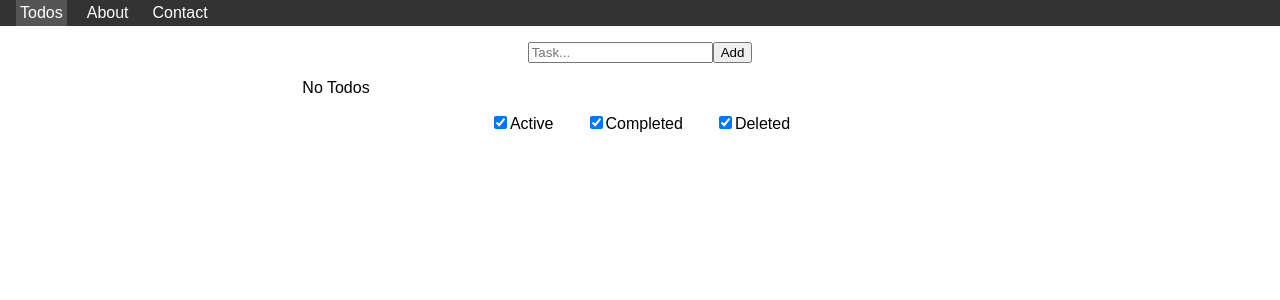
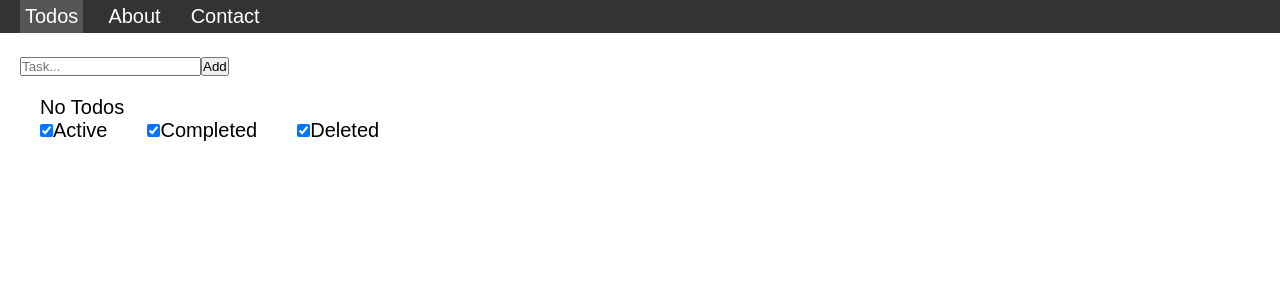
Before and after one commit to trmeade/to-do-react-app, a React (Vite) app: page / in a window 1280 px wide. Shown: the top 300 px of the page. Built offline with nearby package versions, Linux system fonts and the light colour scheme.

Commit message:
Tweaking styles

```diff
--- a/src/styles.css
+++ b/src/styles.css
@@ -1,15 +1,18 @@
 * {
+  margin: 0;
+  padding: 0;
   font-family: Arial, Helvetica, sans-serif;
   box-sizing: border-box;
 }
 
-body {
-  margin: 0;
+html {
+  font-size: 20px;
 }
 
 .container {
-  text-align: center;
-  /* justify-content: center; */
+  /* text-align: center; */
+  justify-content: center;
+  padding-left: 1rem;
 }
 
 .nav {
```
